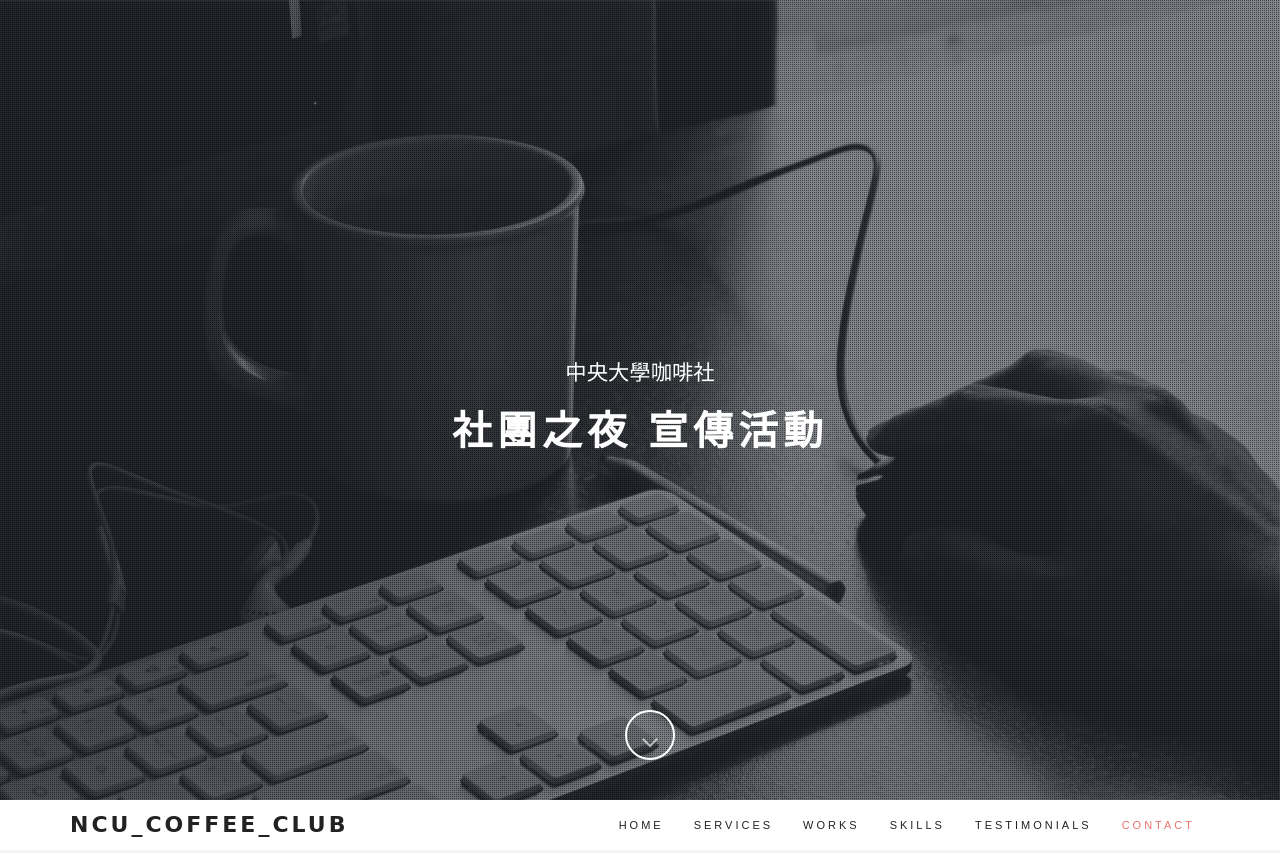
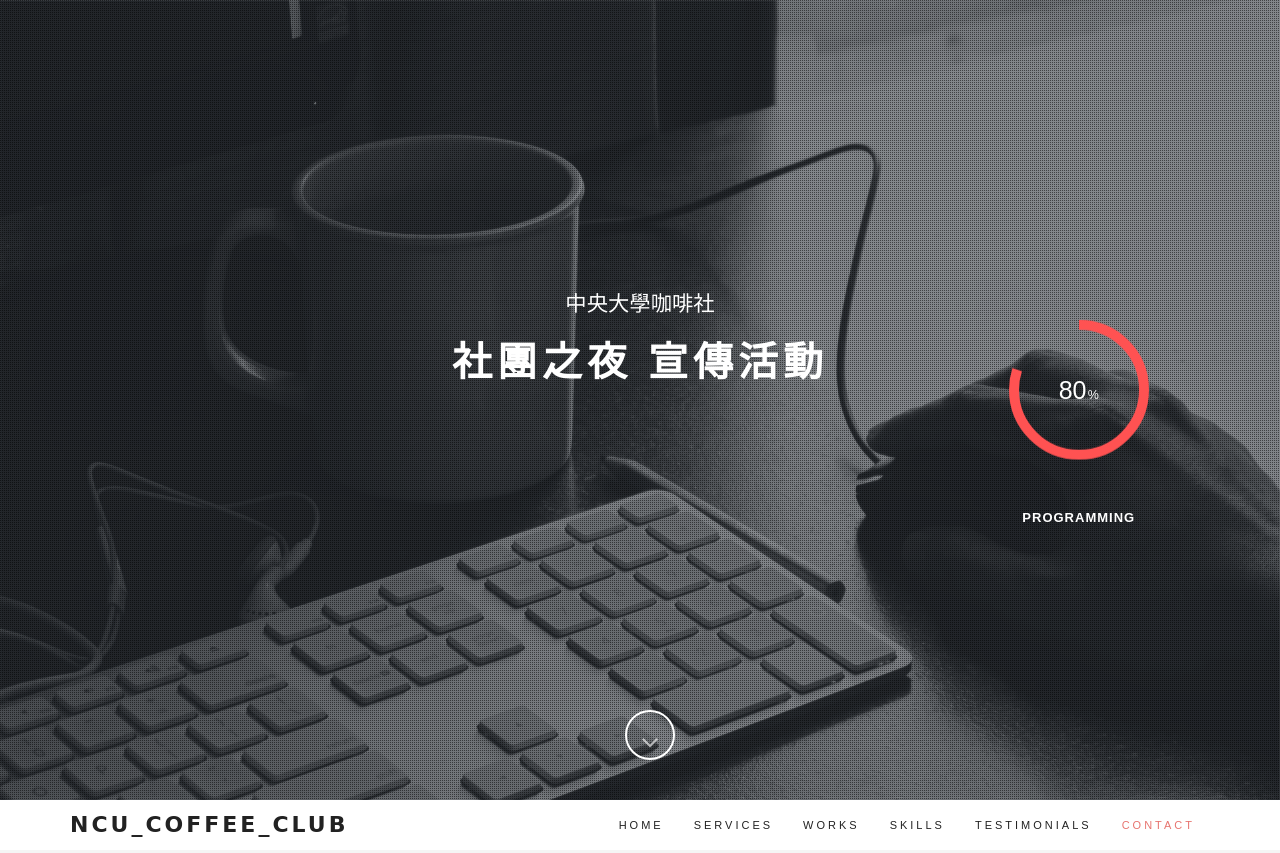
Before and after one commit to ncucoffeeclub/club_night_website, a plain HTML site: page index.html in a window 1280 px wide. Shown: the top 853 px of the page. Drawn offline with Linux system fonts and the light colour scheme; a web font is replaced by a local one.

Commit message:
add time schema

```diff
--- a/index.html
+++ b/index.html
@@ -33,8 +33,20 @@
 	<section id="home" class="pfblock-image screen-height">
         <div class="home-overlay"></div>
 		<div class="intro">
-			<div class="start" style="font-size: 16pt;">中央大學咖啡社</div>
-			<h1>社團之夜 宣傳活動</h1>
+			<div class="container">
+				<div class="row">
+					<div class="col-sm-6 col-sm-offset-3">
+						<div class="start" style="font-size: 16pt;">中央大學咖啡社</div>
+						<h1>社團之夜 宣傳活動</h1>
+					</div>
+					<div class="col-sm-3">
+						<span data-percent="80" class="chart easyPieChart" style="width: 140px; height: 140px; line-height: 140px;">
+                            <span class="percent">80</span>
+                        </span>
+						<h3 class="text-center">Programming</h3>
+					</div>
+				</div>
+			</div>
 		</div>
         <a href="#services">
 		<div class="scroll-down">
@@ -530,6 +542,6 @@
     <script src="assets/js/waypoints.min.js"></script>
     <script src="assets/js/jquery.cbpQTRotator.js"></script>
 	<script src="assets/js/custom.js"></script>
-
+	<script src="assets/js/home_page.js"></script>
 </body>
 </html>
```
Also changed, not shown: assets/js/home_page.js (added).
